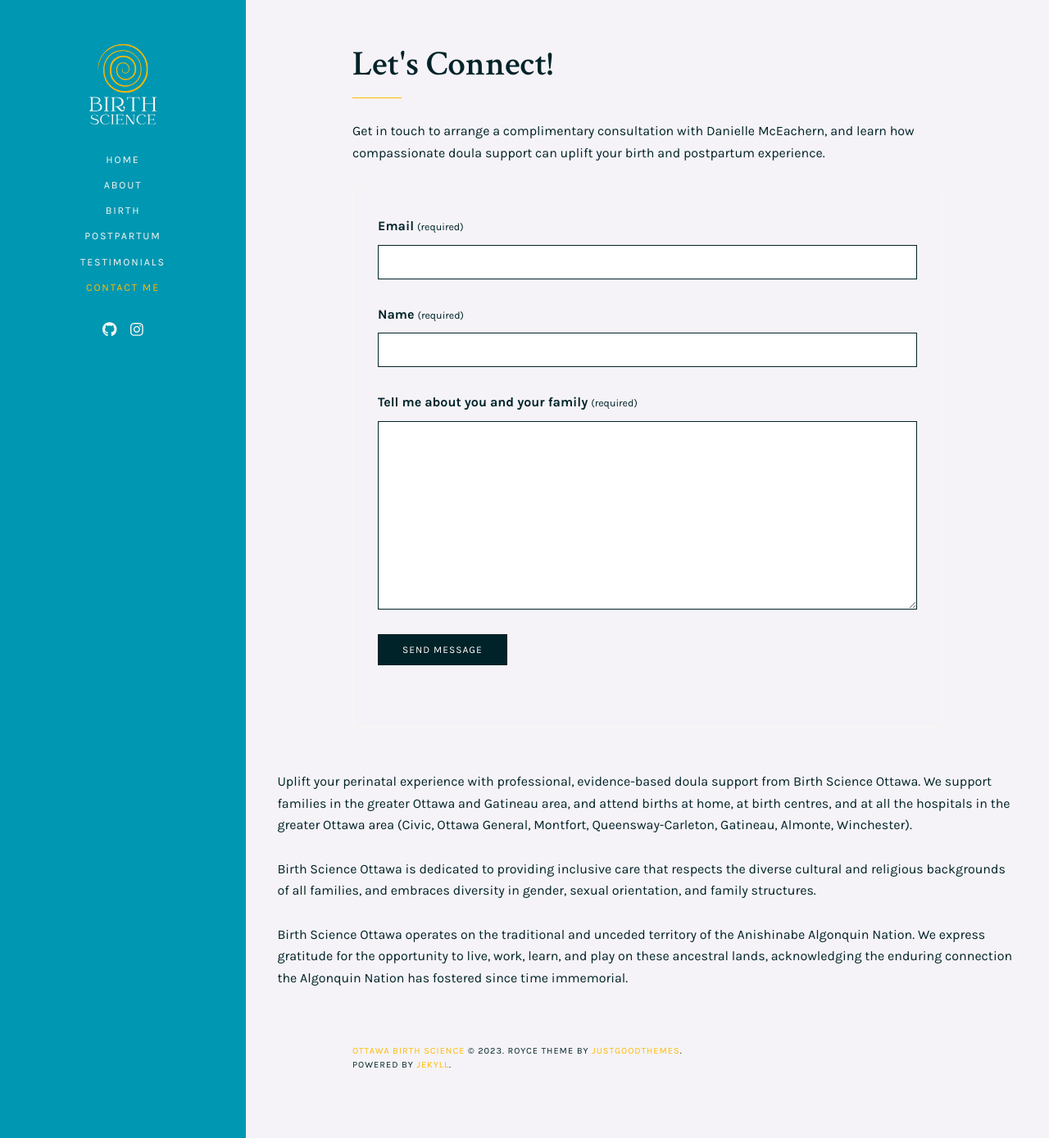
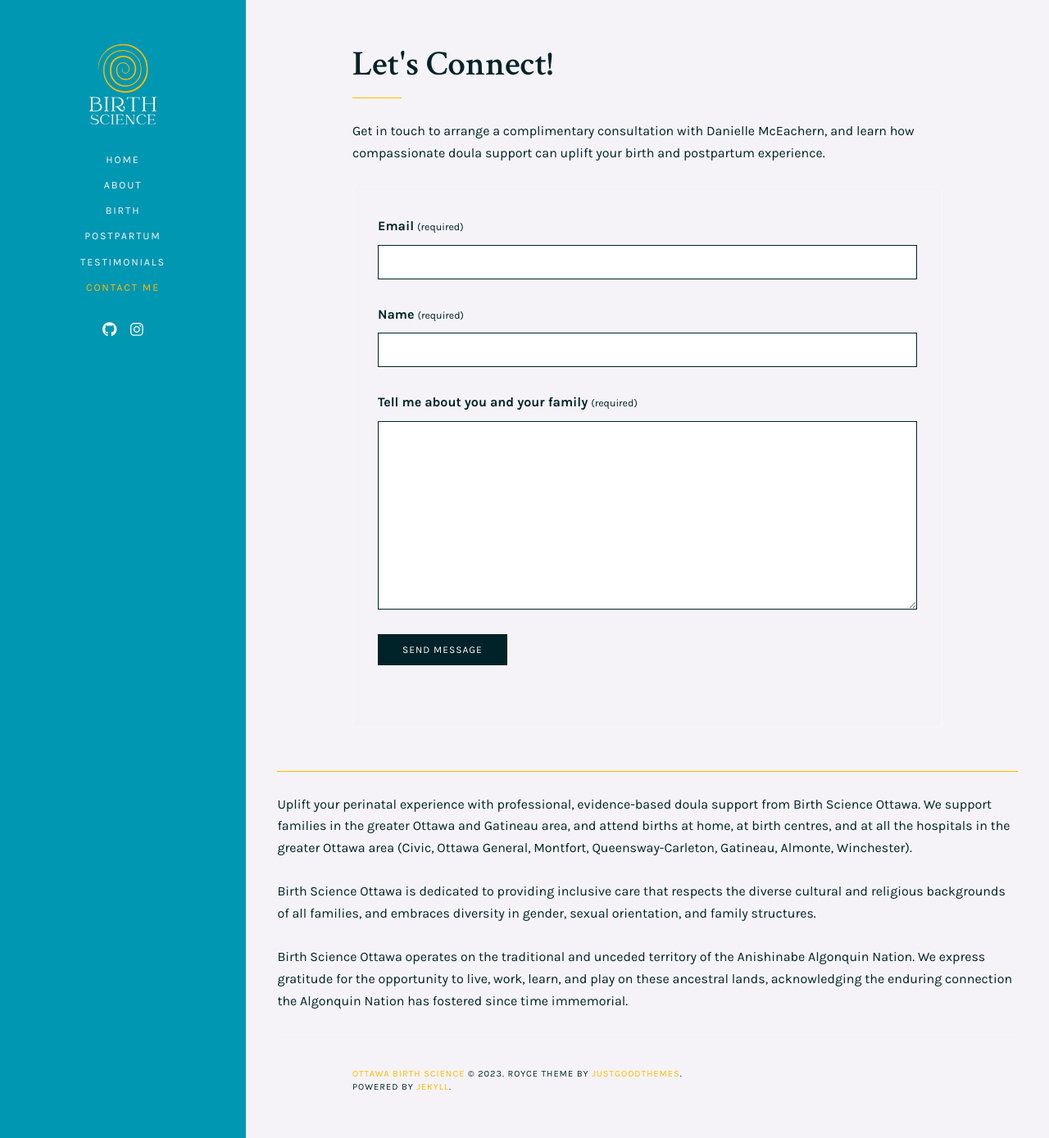
Before and after one commit to mch3rry/mypage, a Jekyll site: the page built from contact.html, in a window 1280 px wide and 1389 px high. Shown: the whole window at 82% size. Built offline with Jekyll 4.4.1, drawn with Linux system fonts in a browser that asks for light colours.

Commit message:
Update contact.html

```diff
--- a/contact.html
+++ b/contact.html
@@ -49,6 +49,9 @@ title: Ottawa Birth Science - Let's Connect!
 </main>
 
 <footer>
+
+<hr style="height:1px;border-width:0;color:#ffb901;background-color:#ffb901">
+
 <p>Uplift your perinatal experience with professional, evidence-based doula support from Birth Science Ottawa. We support families in the greater Ottawa and Gatineau area, and attend births at home, at birth centres, and at all the hospitals in the greater Ottawa area (Civic, Ottawa General, Montfort, Queensway-Carleton, Gatineau, Almonte, Winchester).</p>
 
 <p>Birth Science Ottawa is dedicated to providing inclusive care that respects the diverse cultural and religious backgrounds of all families, and embraces diversity in gender, sexual orientation, and family structures.</p>
```
